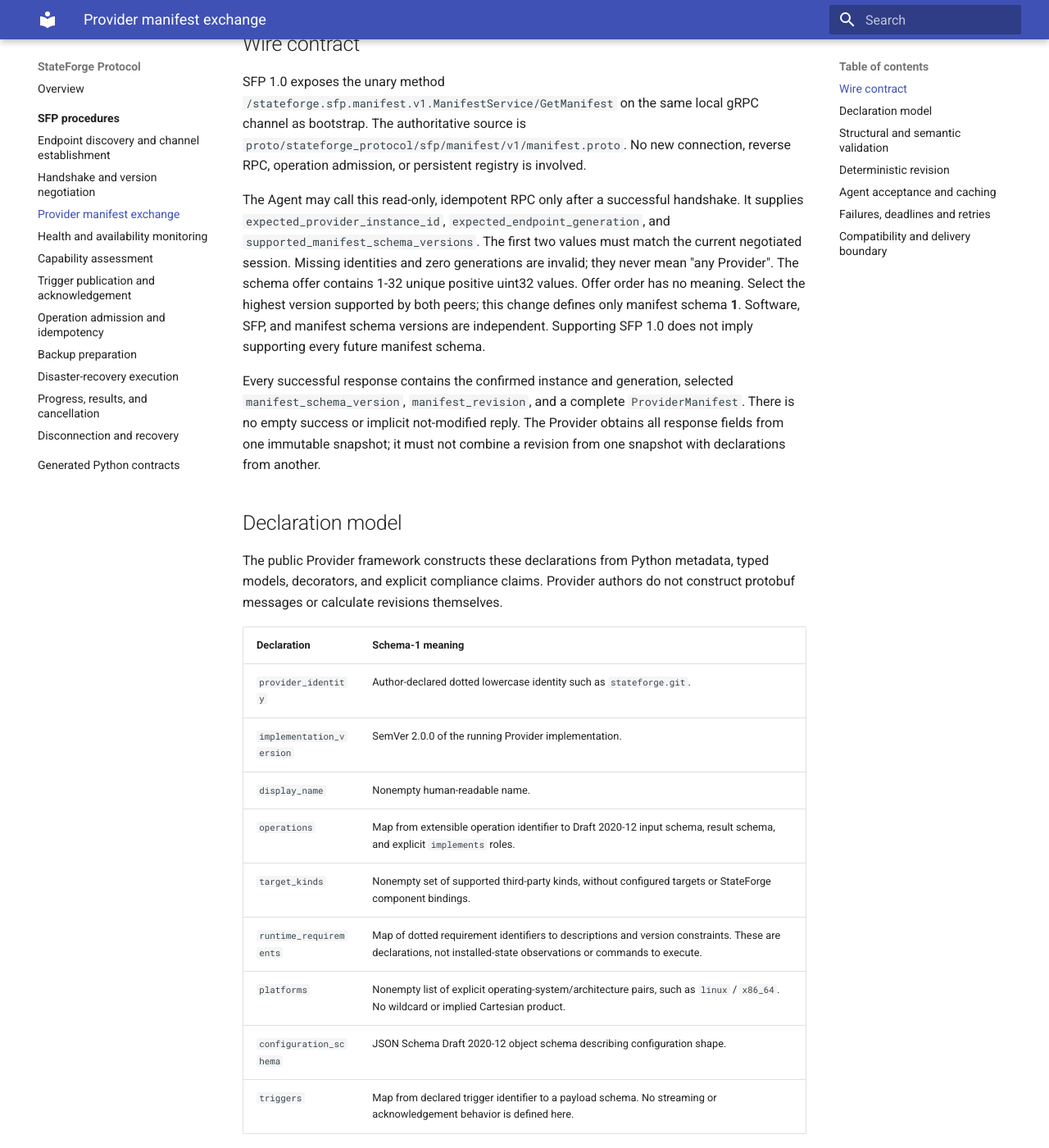
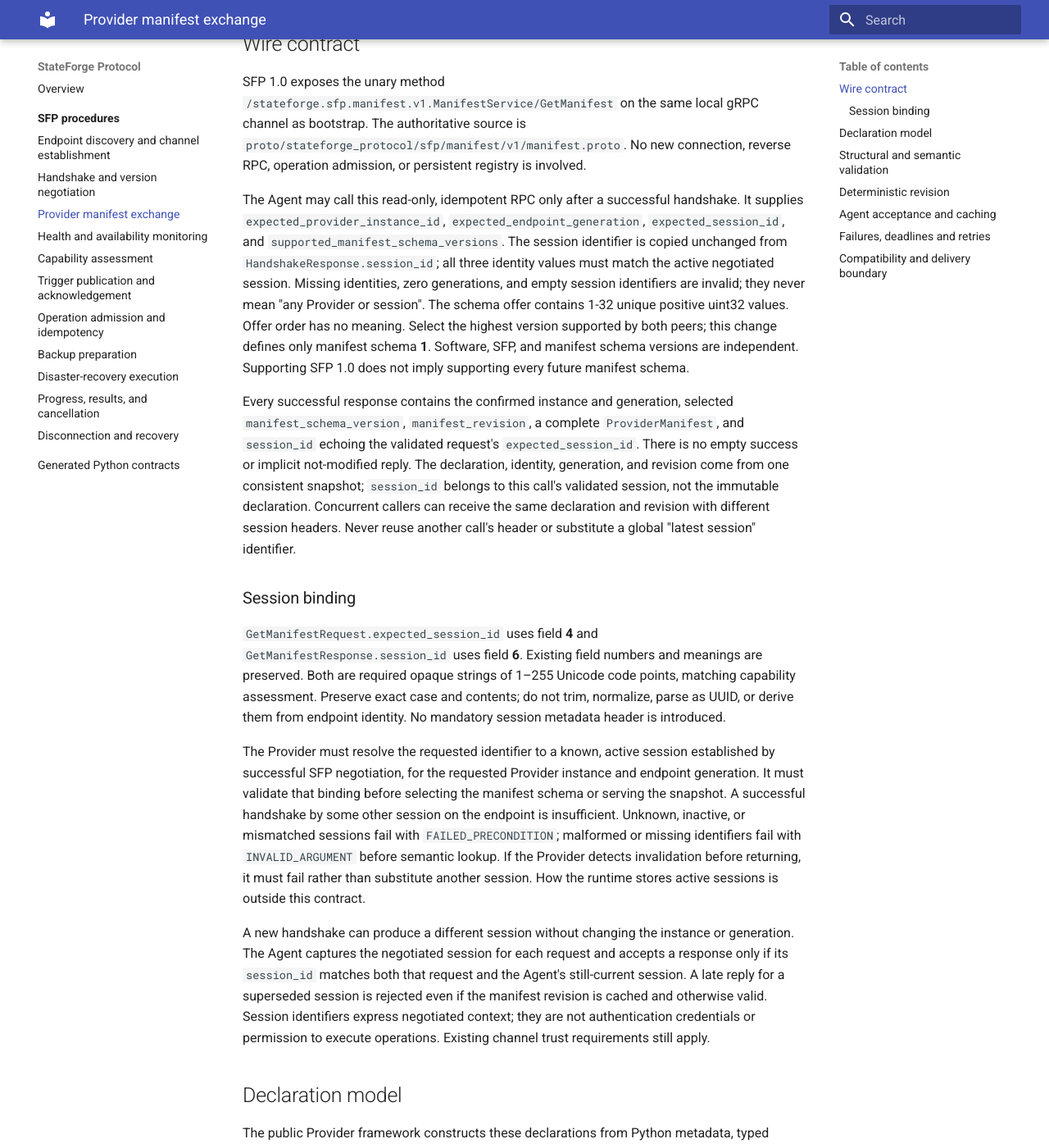
Before and after one commit to stateforge-org/stateforge-protocol, an MkDocs documentation site: the page built from docs/procedures/provider-manifest.md, in a window 1280 px wide and 1400 px high, scrolled down 1349 px. Shown: the whole window at 82% size. Built offline with MkDocs 1.6.1 and Material for MkDocs 9.7.7, drawn with Linux system fonts in a browser that asks for light colours; some of the changed text lies outside the part shown.

Commit message:
[TASK][MVP] Bind GetManifest to the negotiated session

```diff
--- a/docs/procedures/provider-manifest.md
+++ b/docs/procedures/provider-manifest.md
@@ -19,9 +19,11 @@ reverse RPC, operation admission, or persistent registry is involved.
 
 The Agent may call this read-only, idempotent RPC only after a successful
 handshake. It supplies `expected_provider_instance_id`,
-`expected_endpoint_generation`, and `supported_manifest_schema_versions`.
-The first two values must match the current negotiated session. Missing
-identities and zero generations are invalid; they never mean "any Provider".
+`expected_endpoint_generation`, `expected_session_id`, and
+`supported_manifest_schema_versions`. The session identifier is copied unchanged
+from `HandshakeResponse.session_id`; all three identity values must match the
+active negotiated session. Missing identities, zero generations, and empty
+session identifiers are invalid; they never mean "any Provider or session".
 The schema offer contains 1-32 unique positive uint32 values. Offer order has
 no meaning. Select the highest version supported by both peers; this change
 defines only manifest schema **1**. Software, SFP, and manifest schema versions
@@ -29,10 +31,42 @@ are independent. Supporting SFP 1.0 does not imply supporting every future
 manifest schema.
 
 Every successful response contains the confirmed instance and generation,
-selected `manifest_schema_version`, `manifest_revision`, and a complete
-`ProviderManifest`. There is no empty success or implicit not-modified reply.
-The Provider obtains all response fields from one immutable snapshot; it must
-not combine a revision from one snapshot with declarations from another.
+selected `manifest_schema_version`, `manifest_revision`, a complete
+`ProviderManifest`, and `session_id` echoing the validated request's
+`expected_session_id`. There is no empty success or implicit not-modified reply.
+The declaration, identity, generation, and revision come from one consistent
+snapshot; `session_id` belongs to this call's validated session, not the
+immutable declaration. Concurrent callers can receive the same declaration
+and revision with different session headers. Never reuse another call's header
+or substitute a global "latest session" identifier.
+
+### Session binding
+
+`GetManifestRequest.expected_session_id` uses field **4** and
+`GetManifestResponse.session_id` uses field **6**. Existing field numbers and
+meanings are preserved. Both are required opaque strings of 1–255 Unicode
+code points, matching capability assessment. Preserve exact case and contents;
+do not trim, normalize, parse as UUID, or derive them from endpoint identity.
+No mandatory session metadata header is introduced.
+
+The Provider must resolve the requested identifier to a known, active session
+established by successful SFP negotiation, for the requested Provider instance
+and endpoint generation. It must validate that binding before selecting the
+manifest schema or serving the snapshot. A successful handshake by some other
+session on the endpoint is insufficient. Unknown, inactive, or mismatched
+sessions fail with `FAILED_PRECONDITION`; malformed or missing identifiers
+fail with `INVALID_ARGUMENT` before semantic lookup. If the Provider detects
+invalidation before returning, it must fail rather than substitute another
+session. How the runtime stores active sessions is outside this contract.
+
+A new handshake can produce a different session without changing the instance
+or generation. The Agent captures the negotiated session for each request and
+accepts a response only if its `session_id` matches both that request and the
+Agent's still-current session. A late reply for a superseded session is rejected
+even if the manifest revision is cached and otherwise valid. Session identifiers
+express negotiated context; they are not authentication credentials or
+permission to execute operations. Existing channel trust requirements still
+apply.
 
 ## Declaration model
 
@@ -180,9 +214,12 @@ Canonicalize the object using
 encode it as UTF-8, and set the revision to `sha256:` followed by the lowercase
 SHA-256 digest. Include all schema-1 declaration fields, including display
 metadata, explicit empty maps/lists/strings, embedded schemas, and compliance
-claims. Exclude `manifest_revision` and `endpoint_generation`. Thus a restart
-with unchanged declarations and stable installation identity can retain its
-revision, while a new installation or changed declarations gets a new one.
+claims. Exclude `manifest_revision`, `endpoint_generation`, and `session_id`.
+Thus a new handshake or a restart with unchanged declarations and stable
+installation identity can retain its revision, while a new installation or
+changed declarations gets a new one. Session binding changes only the exchange
+envelope: the checked-in canonical preimage bytes and golden digest stay the
+same.
 
 Changing an input or result schema changes the revision even if the role is
 unchanged. Object/map key insertion order does not affect the revision. Array
@@ -202,7 +239,9 @@ is `sha256:34f54f69855f1fbebef4d3d6bb74c0238785e0f8ef43f9efb1a12e6b4353183d`.
 
 1. Verify successful handshake, expected identity and generation, and that the
    selected schema was offered and is understood.
-2. Require a complete response, valid header, and bounded payload.
+2. Require a complete response, valid header, and bounded payload. Match the
+   response `session_id` to the request's `expected_session_id` and the current
+   negotiated session before considering any cached declaration.
 3. Compare `(provider_instance_id, negotiated SFP version,
    manifest_schema_version, manifest_revision)` with a previously **validated**
    cache entry. On a match, reuse that exact cached declaration; do not merge
@@ -216,14 +255,16 @@ is `sha256:34f54f69855f1fbebef4d3d6bb74c0238785e0f8ef43f9efb1a12e6b4353183d`.
 
 This permits header comparison and reuse without re-validating and normalizing
 an unchanged declaration. Protobuf decoding still occurs because the response
-is complete. The protocol package does not implement the cache or inventory.
+is complete. Cache the declaration separately from its per-call session header;
+a matching cache entry never authorizes skipping current-session checks. The
+protocol package does not implement the cache or inventory.
 
 ## Failures, deadlines and retries
 
 | Outcome | Required behavior |
 | --- | --- |
-| Malformed request, duplicate/empty version offer, invalid identity or generation | Provider returns `INVALID_ARGUMENT`. |
-| Handshake missing or expected identity/generation differs from the session | Provider returns `FAILED_PRECONDITION`; Agent rediscovers and handshakes before a new attempt. |
+| Malformed request, duplicate/empty version offer, invalid identity/generation, or missing/empty/oversized session ID | Provider returns `INVALID_ARGUMENT`. |
+| Session unknown/inactive, handshake missing, or instance/generation does not match the requested active session | Provider returns `FAILED_PRECONDITION`; Agent re-establishes a session (rediscovering if needed) before a new attempt. |
 | No common manifest schema version | Provider returns `UNIMPLEMENTED`; Agent marks the endpoint incompatible instead of indefinitely retrying unchanged capabilities. |
 | Provider cannot produce a valid snapshot | Fail startup before ready publication where possible; otherwise return `INTERNAL` with sanitized diagnostics, never partial success. |
 | Transport lost or temporarily unavailable | `UNAVAILABLE`; bounded read retries with backoff are safe after validating/re-establishing the session. |
@@ -233,23 +274,39 @@ is complete. The protocol package does not implement the cache or inventory.
 Check request syntax before session binding, then schema compatibility, then
 obtain a snapshot. Each unary call has an explicit finite deadline chosen by
 the Agent. Cancellation stops response work; it has no Provider business side
-effects. Retries may observe a newer complete revision. Diagnostic text is not
-a machine-readable error discriminator; this contract uses standard gRPC
-statuses and introduces no separate error-detail schema.
+effects. After re-handshake, build a new request using the new handshake's
+session ID and confirmed identity/generation; do not retry the old session ID
+or accept its outstanding responses. Bounded retries within a still-valid
+session may reuse its identifier. Retries may observe a newer complete
+revision. Diagnostic text is not a machine-readable error discriminator; this
+contract uses standard gRPC statuses and introduces no separate error-detail
+schema.
 
 ## Compatibility and delivery boundary
 
-This change intentionally revises manifest schema 1 in place: it removes
-`backup_source_modes` / `backupSourceModes` and updates the validation schema,
-fixture, and golden revision together. This is a breaking schema/API correction,
-not a backward-compatible projection. Consumers of the earlier schema-1
+The earlier generic-operation correction revised manifest schema 1 in place:
+it removed `backup_source_modes` / `backupSourceModes` and updated the validation
+schema, fixture, and golden revision together. That was a breaking schema/API
+correction, not a backward-compatible projection. Consumers of the earlier schema-1
 shape must update together and discard their previously validated manifest
 cache entries. The existing negotiated version remains 1, so negotiation
 cannot distinguish old and corrected schema-1 implementations. There is no
 second manifest package, negotiation RPC, or legacy adapter.
 
-Bootstrap v1 and the existing GetManifest request/response envelope remain
-unchanged. Removed operation field number 4 and its name stay reserved.
+The session-binding correction adds request field 4 and response field 6;
+bootstrap v1 and `ProviderManifest` remain unchanged. These protobuf additions
+are wire-additive, but both fields are required by the current ProtoJSON schema
+and semantic contract. Older senders omit them and decode to empty defaults;
+that is an invalid exchange, not a legacy bypass. Older receivers may ignore
+unknown fields and therefore cannot enforce this contract. Update both
+consuming runtimes together; a passing Buf compatibility check alone does not
+establish semantic interoperability. The negotiated manifest version remains
+1 and cannot distinguish these consumer implementations.
+
+Session fields do not alter declaration revisions or their canonical preimages.
+Regenerate bindings and update packaged validation schemas and envelope fixtures
+together. The removed operation field number 4 and name remain reserved in
+`OperationDeclaration`; protobuf field numbers are scoped to their message.
 Unknown manifest versions are rejected rather than interpreted as schema 1.
 Future interoperability changes should use a separately negotiated contract
 unless another explicit breaking revision is agreed.
@@ -258,3 +315,10 @@ This procedure provides the contract for Provider-runtime manifest construction
 and subsequent Agent integration. Capability assessment, operation admission,
 trigger transport, backup/DR execution, SF-AOP, and Control Plane behavior are
 implemented in their own planned steps.
+
+The portable `tests/fixtures/manifest/request.json`, `response.json`, and
+`session-binding.json` vectors cover session headers, two active sessions on
+one endpoint, inactive/unknown/mismatched sessions, and late Agent responses.
+The conformance tests specify consumer obligations; they do not implement
+Provider session storage or an Agent client. Provider R1 consumes this
+correction after it lands; capability-assessment wire semantics are unchanged.
```
Also changed, not shown: docs/reference/python-contracts.md (+5 -1 lines), 17 other files.
